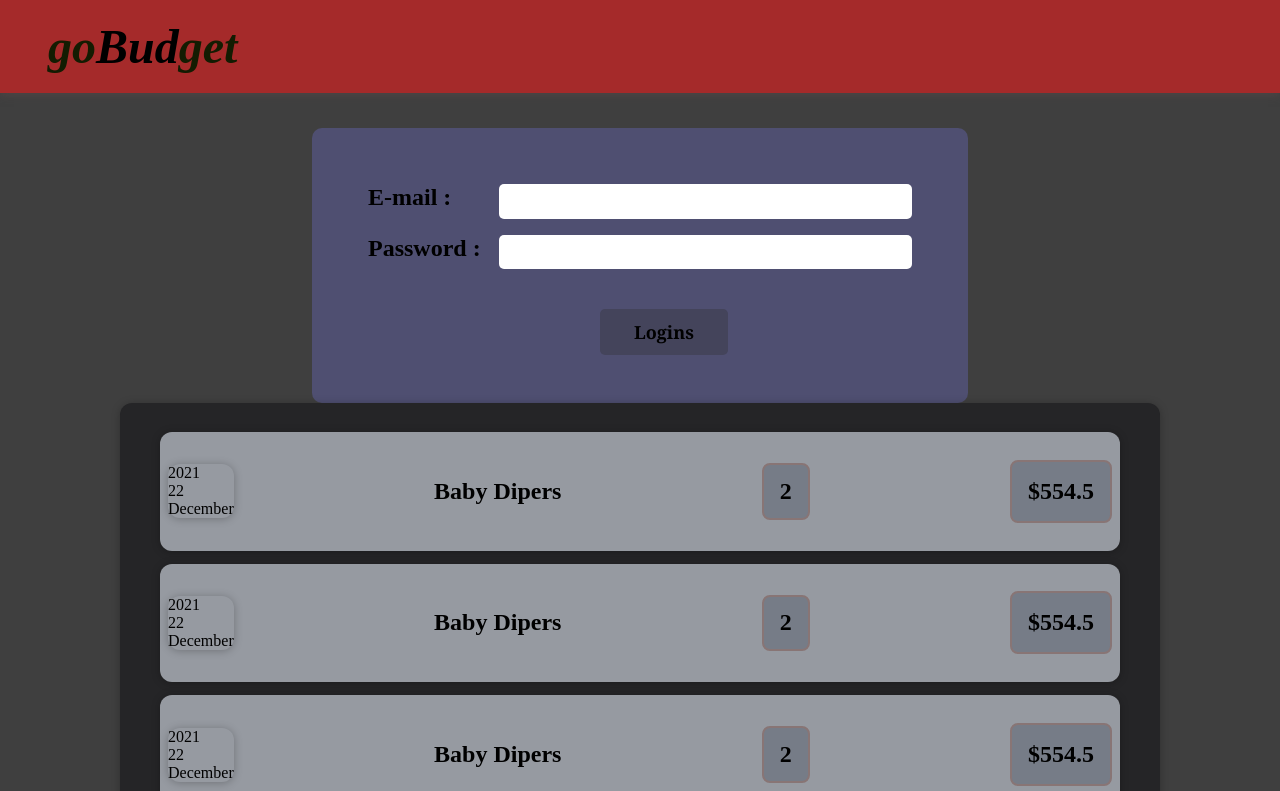
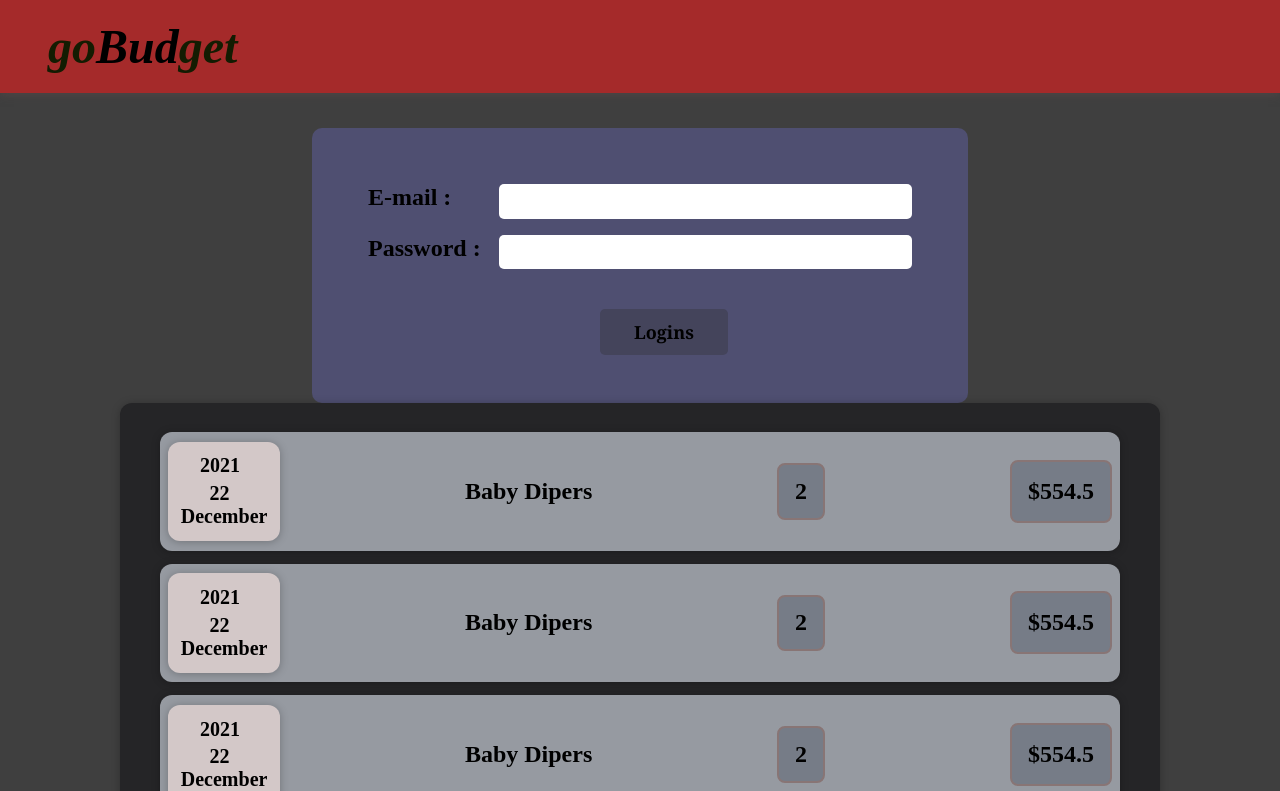
Before and after one commit to ogedengbewisdom/budget, a React (Create React App) app: page / in a window 1280 px wide. Shown: the top 791 px of the page. Built offline with nearby package versions, Linux system fonts and the light colour scheme.

Commit message:
Dynamic date stylling

```diff
--- a/src/Expenses/ExpenseDate.module.css
+++ b/src/Expenses/ExpenseDate.module.css
@@ -1,21 +1,21 @@
-.shield {
+.date {
     background-color: rgb(211, 200, 200);
     width: 20%;
     max-width: 7rem;
 }
 
-.shields {
+.dates {
     margin: 0.8rem;
 }
 
-.shieldYear {
+.dateYear {
     margin-left: 1.2rem;
     font-weight: bold;
     font-family: 'Times New Roman', Times, serif;
     font-size: 20px;
 }
 
-.shieldDate {
+.dateDate {
     margin-left: 1.8rem;
     margin-top: 0.3rem;
     font-weight: bold;
@@ -23,7 +23,7 @@
     font-size: 20px;
 }
 
-.shieldMonth {
+.dateMonth {
 
     font-weight: bold;
     font-family: 'Times New Roman', Times, serif;
```
